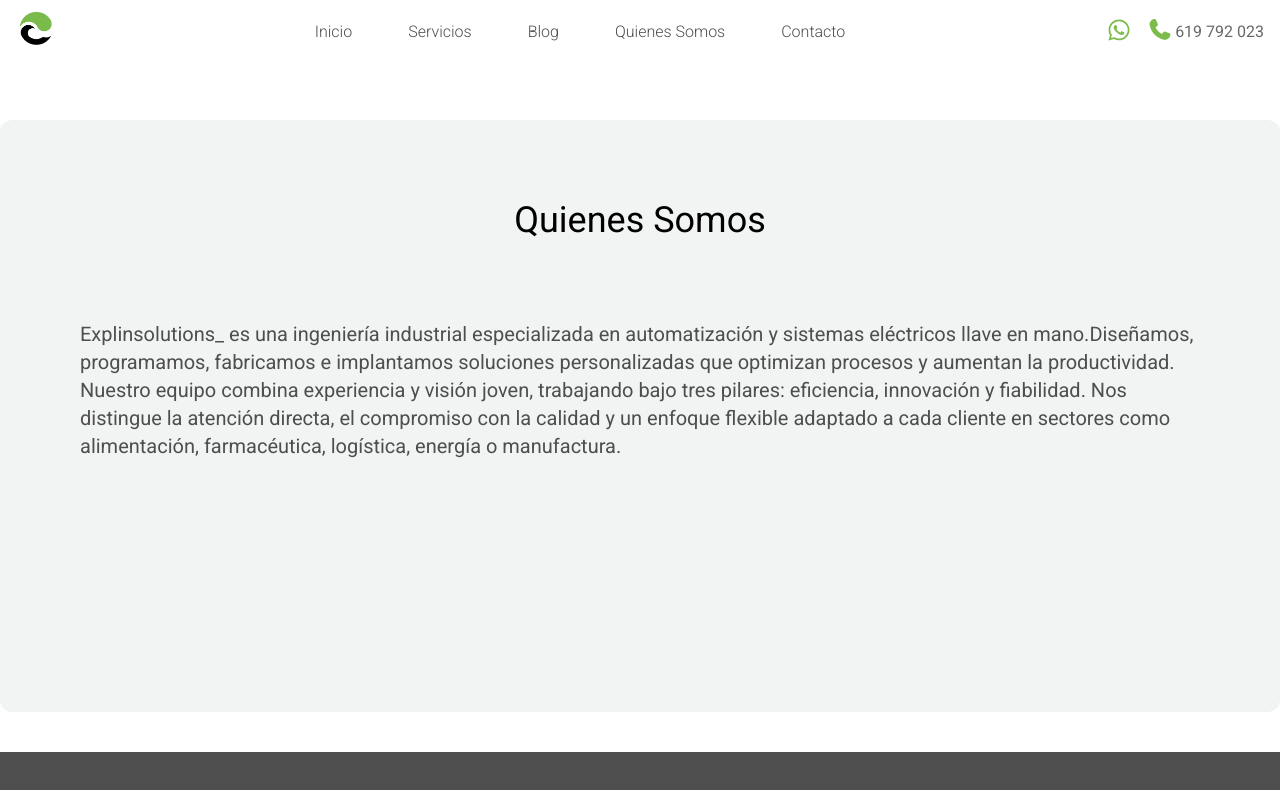
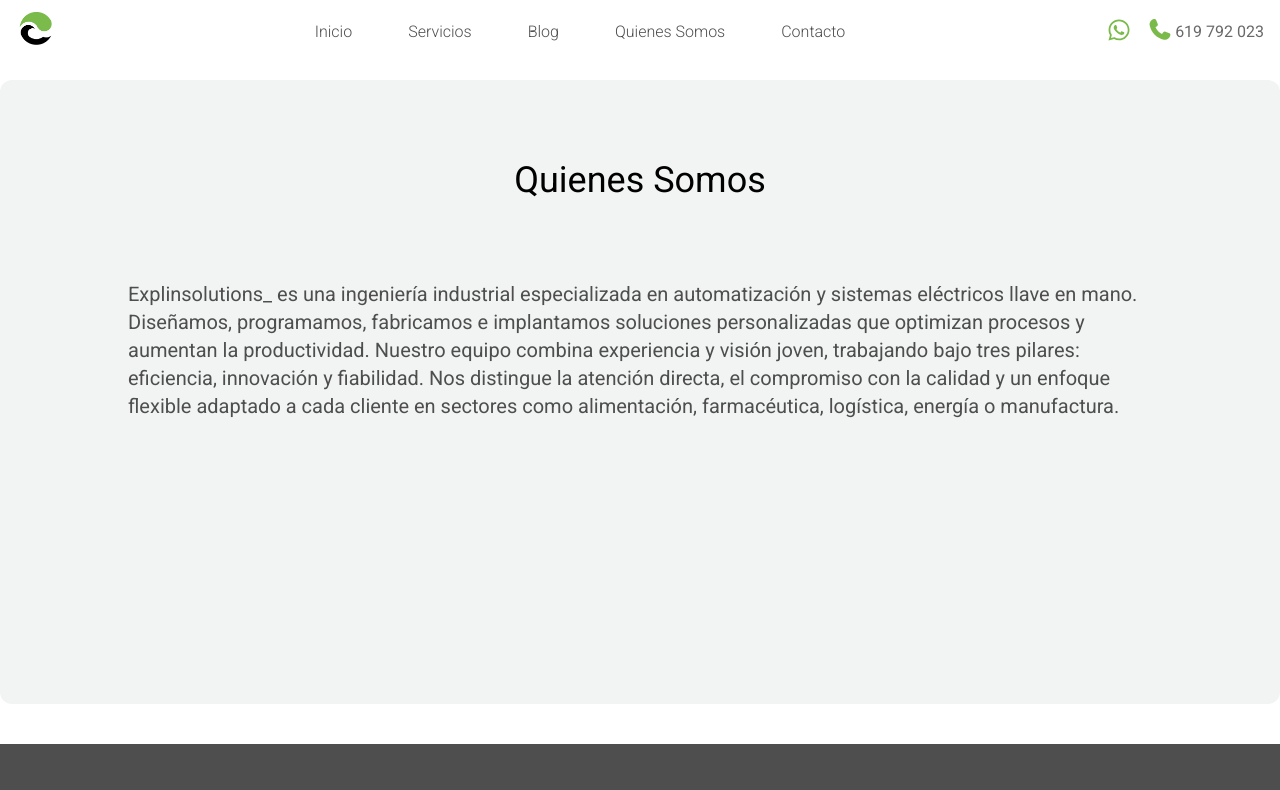
Before and after one commit to kvi-ki/explinsolutions, a Next.js app: page /quienes-somos in a window 1280 px wide. Shown: the top 790 px of the page. Built offline with nearby package versions, Linux system fonts and the light colour scheme.

Commit message:
style: add animation and update layouts

```diff
--- a/src/app/blog/first-post/page.tsx
+++ b/src/app/blog/first-post/page.tsx
@@ -1,8 +1,13 @@
+'use client';
+
+import AnimatedService from "@/utils/AnimatedService";
+
 export default function FirstPost() {
   return (
-    <div className="bg-lightGray p-20 mb-10 flex flex-col justify-center items-center gap-10 xl:rounded-xl">
+    <div className="bg-lightGray p-10 mb-10 flex flex-col justify-center items-center gap-10 md:p-20 xl:rounded-xl">
       <h1 className="text-4xl">Post Title</h1>
-      <div className="flex flex-col justify-center items-center gap-8">
+      <AnimatedService>
+      <div className="max-w-5xl flex flex-col justify-center items-center gap-8">
         <img
           src="/images/blog/example.jpg"
           className="w-[30rem] h-[20rem] object-cover"
@@ -39,6 +44,7 @@ export default function FirstPost() {
           software like Aldus PageMaker including versions of Lorem Ipsum.
         </p>
       </div>
+      </AnimatedService>
     </div>
   );
 }
--- a/src/app/blog/page.tsx
+++ b/src/app/blog/page.tsx
@@ -1,9 +1,14 @@
+'use client';
+
 import Link from 'next/link';
+
+import AnimatedService from '@/utils/AnimatedService';
 
 export default function Blog() {
   return (
     <div className="bg-lightGray pt-10 my-10 flex flex-col justify-center items-center xl:rounded-xl">
       <h2 className="text-blackColor text-2xl lg:text-4xl">Blog</h2>
+      <AnimatedService>
         <ul className="p-10 flex flex-wrap gap-10">
           <li className="shadow-[0_0_10px_rgb(0,0,0,0.09)] rounded-xl transition-transform ease-out duration-300 lg:w-md lg:h-[30rem] hover:scale-105 hover:cursor-pointer">
             <Link
@@ -71,6 +76,7 @@ export default function Blog() {
             </Link>
           </li>
         </ul>
+      </AnimatedService>
     </div>
   );
 }
--- a/src/app/contacto/page.tsx
+++ b/src/app/contacto/page.tsx
@@ -1,6 +1,8 @@
 'use client';
 
 import data from '../../data.json';
+
+import AnimatedService from '@/utils/AnimatedService';
 
 import Contact from '@/components/contacts/contact/Contact';
 import ContactForm from '@/components/contactForm/ContactForm';
@@ -12,7 +14,8 @@ export default function ContactPage() {
         <span className="text-blackColor">Ponte en contacto </span>
         con nosotros
       </h2>
-      <div className="w-full pt-10 flex flex-col justify-around lg:flex-row lg:items-center">
+      <AnimatedService>
+        <div className="w-full pt-10 flex flex-col gap-40 lg:flex-row lg:items-center">
           <div>
             <ul className="flex flex-col items-center">
               {data.contacts.data.map((contact) => (
@@ -40,6 +43,7 @@ export default function ContactPage() {
           </div>
           <ContactForm />
         </div>
+      </AnimatedService>
     </div>
   );
 }
--- a/src/app/globals.css
+++ b/src/app/globals.css
@@ -3,7 +3,7 @@
 @import 'tailwindcss';
 
 @theme {
-  --color-accent: #7dbb4b;
+  --color-accent: #7aba4b;
   --color-accent-on-hover: #70a843;
   --color-text: #4d4e4d;
   --color-gray: #696969;
--- a/src/app/quienes-somos/page.tsx
+++ b/src/app/quienes-somos/page.tsx
@@ -1,17 +1,25 @@
+'use client';
+
+import AnimatedService from '@/utils/AnimatedService';
+
 export default function AboutUs() {
   return (
-    <div className="bg-lightGray h-[37rem] p-20 my-10 flex flex-col items-center gap-20 xl:rounded-xl">
-      <h1 className="text-4xl">Quienes Somos</h1>
-      <p className="text-text text-xl">
-        Explinsolutions_ es una ingeniería industrial especializada en automatización
-        y sistemas eléctricos llave en mano.Diseñamos, programamos, fabricamos e
-        implantamos soluciones personalizadas que optimizan procesos y aumentan la
-        productividad. Nuestro equipo combina experiencia y visión joven, trabajando
-        bajo tres pilares: eficiencia, innovación y fiabilidad. Nos distingue la
-        atención directa, el compromiso con la calidad y un enfoque flexible adaptado
-        a cada cliente en sectores como alimentación, farmacéutica, logística,
-        energía o manufactura.
-      </p>
+    <div className="bg-lightGray h-[39rem] p-20 mb-10 xl:rounded-xl">
+      <div className="max-w-5xl mx-auto flex flex-col items-center gap-20">
+        <h1 className="text-4xl">Quienes Somos</h1>
+        <AnimatedService>
+          <p className="text-text text-xl">
+            Explinsolutions_ es una ingeniería industrial especializada en
+            automatización y sistemas eléctricos llave en mano. Diseñamos,
+            programamos, fabricamos e implantamos soluciones personalizadas que
+            optimizan procesos y aumentan la productividad. Nuestro equipo combina
+            experiencia y visión joven, trabajando bajo tres pilares: eficiencia,
+            innovación y fiabilidad. Nos distingue la atención directa, el compromiso
+            con la calidad y un enfoque flexible adaptado a cada cliente en sectores
+            como alimentación, farmacéutica, logística, energía o manufactura.
+          </p>
+        </AnimatedService>
+      </div>
     </div>
   );
 }
--- a/src/components/services/Services.tsx
+++ b/src/components/services/Services.tsx
@@ -11,10 +11,11 @@ export default function Services() {
       </h2>
       <ul className="m-8 p-6 flex flex-col items-center justify-center gap-20 md:flex-row  md:flex-wrap">
         {data.services.data.map((serviceData) => (
-          <li key={serviceData.name} className="flex flex-col gap-5">
+          <li key={serviceData.name}>
             <Link
               key={serviceData.name}
               href={`/servicios#${slugify(serviceData.name)}`}
+              className="flex flex-col items-center gap-5"
             >
               <div className="bg-whiteColor border border-accent rounded-xl flex flex-col items-center text-text p-8 m-2 w-34 h-34 transition duration-150 hover:text-accent hover:scale-105">
                 <img
@@ -23,7 +24,7 @@ export default function Services() {
                   className="size-20"
                 />
               </div>
-              <h3 className="text-center text-wrap font-bold text-xl">
+              <h3 className="w-50 text-center text-wrap font-bold text-xl">
                 {serviceData.name}
               </h3>
             </Link>
--- a/src/components/services/service/Service.tsx
+++ b/src/components/services/service/Service.tsx
@@ -36,7 +36,7 @@ export default function Service({
             </h3>
           </div>
           <ul className="text-base flex flex-col gap-8">
-            <li key={serviceData.image} className="my-4 text-justify space-y-4">
+            <li key={4} className="my-4 text-justify space-y-4">
               <h3 className="text-xl font-medium">
                 {serviceData.sections.firstSection.title}
               </h3>
@@ -46,7 +46,7 @@ export default function Service({
                 ))}
               </ul>
             </li>
-            <li key={serviceData.image} className="my-4 text-justify space-y-4">
+            <li key={5} className="my-4 text-justify space-y-4">
               <h3 className="text-xl font-medium">
                 {serviceData.sections.secondSection.title}
               </h3>
```
Lines whose indentation alone changed are shown as unchanged.
